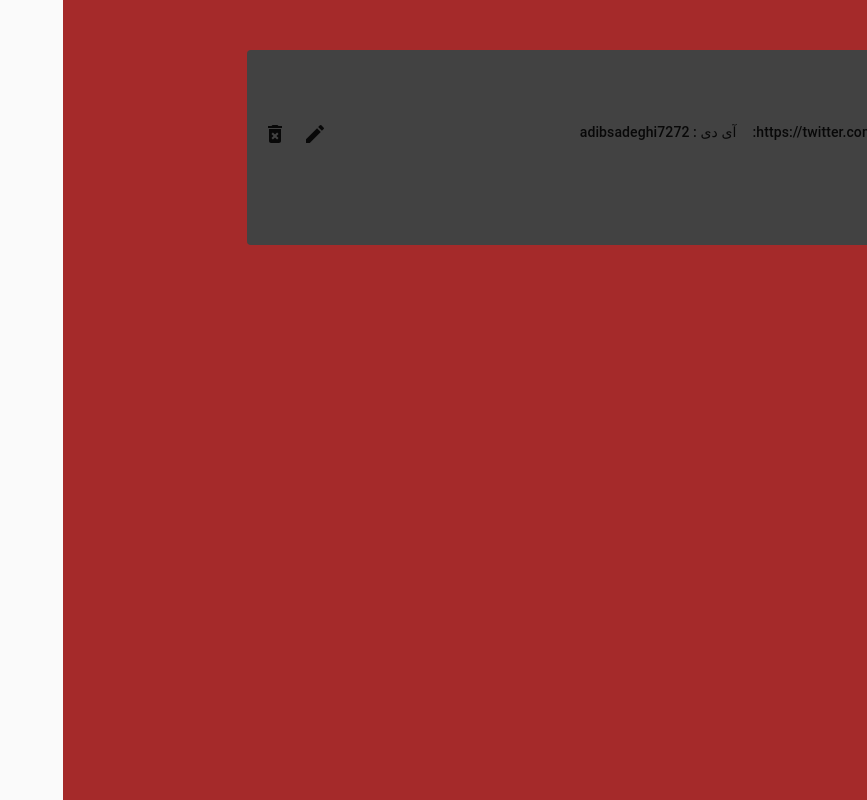
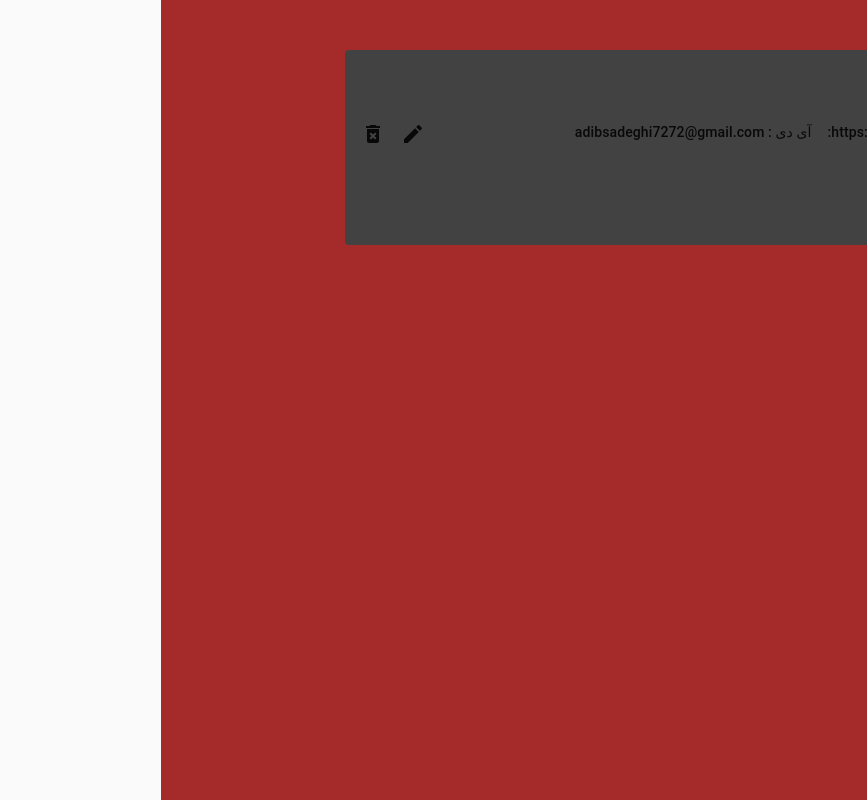
Before and after one commit to adibsadeghi1993/social-react-typescript, a React (Create React App) app: page / in a window 1280 px wide. Shown: the whole page, without its empty margins (413-1280 px from the left). Built offline with nearby package versions, Linux system fonts and the light colour scheme; data requests are answered from the project's data file; what jss-rtl would draw is missing.

Commit message:
functionality was worked

```diff
--- a/db.json
+++ b/db.json
@@ -1,10 +1,11 @@
 {
   "socials": [
     {
-      "social_type": "twitter",
+      "social_type": "instagram",
       "social_link": "https://twitter.com/mhosseintahe",
-      "social_id": "adibsadeghi7272",
-      "id": 4
+      "social_id": "adibsadeghi7272@gmail.com",
+      "id": 5
     }
+
   ]
 }
--- a/src/App.tsx
+++ b/src/App.tsx
@@ -61,7 +61,7 @@ export default function App() {
                 </Typography>
               )}
             </Box>
-            {!isEdit ?<Box sx={{ backgroundColor: `${grey[600]}`, mt: 2,borderRadius: 1  }}>
+            {!isEdit && isShow ?<Box sx={{ backgroundColor: `${grey[600]}`, mt: 2,borderRadius: 1  }}>
               <Collapse in={isShow}>
                 <AddNewSocial setIsShow={setIsShow} />
               </Collapse>
--- a/src/components/AddNewSocial.tsx
+++ b/src/components/AddNewSocial.tsx
@@ -1,4 +1,4 @@
-import React, { useState } from "react";
+import React, { useState,useEffect } from "react";
 import { useFormik} from "formik";
 import * as Yup from "yup";
 import TextField from "@material-ui/core/TextField";
@@ -38,11 +38,12 @@ const AddNewSocial = ({ setIsShow }: Props) => {
   const classes = useStyles();
   const dispatch = useDispatch();
   const { socials } = useSelector((state) => state.socials);
+
+
   const { handleChange, handleBlur, values, errors, touched, isValid } =
     useFormik<{
       name: string;
       link: string;
-
       id: string;
     }>({
       initialValues: {
@@ -62,7 +63,7 @@ const AddNewSocial = ({ setIsShow }: Props) => {
   const submitHandler = (e: React.FormEvent) => {
     console.log("jjjjjjj")
     e.preventDefault();
-    if(socials!.length===0){
+    if(socials.length===0){
       dispatch(
         addNewSocial({
           social_type: values.name,
@@ -109,7 +110,7 @@ const AddNewSocial = ({ setIsShow }: Props) => {
   };
 
 
-
+  console.log(isValid)
   return (
     <form style={{ padding: "10px 20px" }} onSubmit={submitHandler}>
       {error ? (
```
